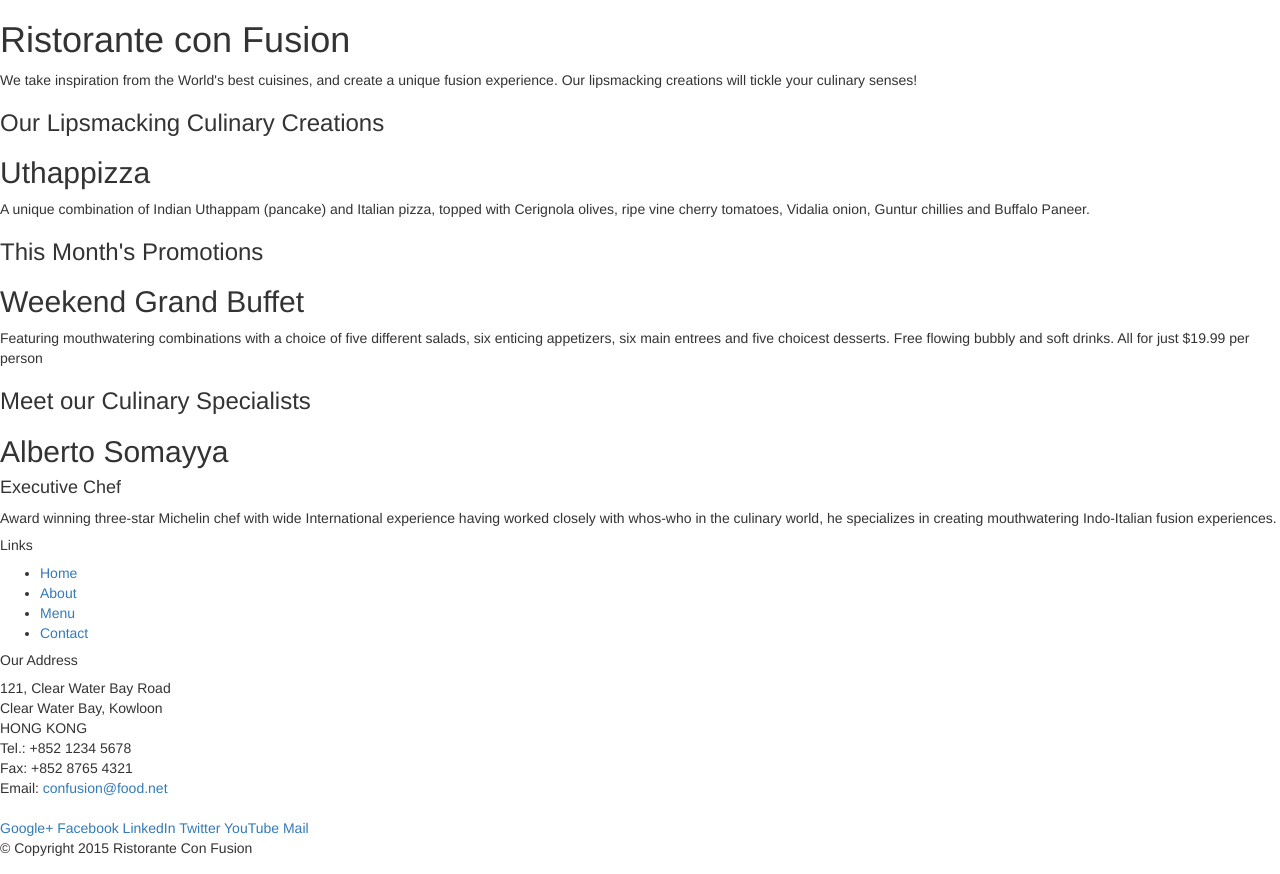
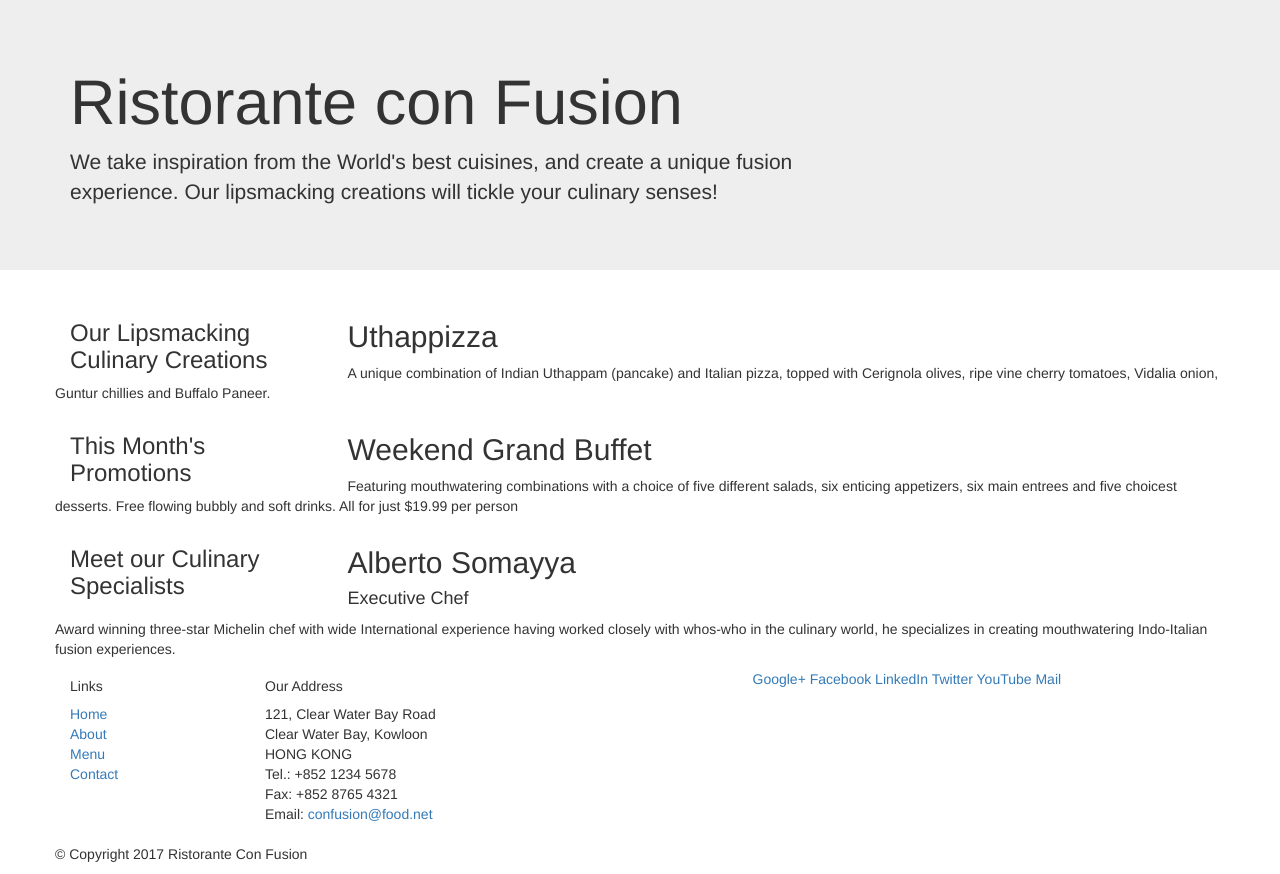
Before and after one commit to Voltokk/Voltokk.github.io, a website: page Bootstrap4/conFusion/index.html in a window 1280 px wide. Drawn offline with Linux system fonts and the light colour scheme; files whose address does not match are found by name.

Commit message:
Working on Boostrap lessons

```diff
--- a/Bootstrap4/conFusion/index.html
+++ b/Bootstrap4/conFusion/index.html
@@ -9,30 +9,31 @@
 
     <!-- Bootstrap CSS -->
     <link rel="stylesheet" href="node_modules/bootstrap/dist/css/bootstrap.min.css">
+    <link rel="stylesheet" href="css/style.css">
     <title>Ristorante Con Fusion</title>
 </head>
 
 <body>
-<header>
-    <div>
-        <div>
-            <div>
+<header class="jumbotron">
+    <div class="container">
+        <div class="row">
+            <div class="col-12 col-sm-8">
                 <h1>Ristorante con Fusion</h1>
                 <p>We take inspiration from the World's best cuisines, and create a unique fusion experience. Our
                     lipsmacking creations will tickle your culinary senses!</p>
             </div>
-            <div>
+            <div class="col col-sm">
             </div>
         </div>
     </div>
 </header>
 
-<div>
-    <div>
-        <div>
+<div class="container">
+    <div class="row">
+        <div class="col-sm-4 col-md-3 flex-last">
             <h3>Our Lipsmacking Culinary Creations</h3>
         </div>
-        <div>
+        <div class="col-sm col-md flex-first">
             <h2>Uthappizza</h2>
             <p>A unique combination of Indian Uthappam (pancake) and Italian pizza, topped with Cerignola olives, ripe
                 vine cherry tomatoes, Vidalia onion, Guntur chillies and Buffalo Paneer.</p>
@@ -40,11 +41,11 @@
     </div>
 
 
-    <div>
-        <div>
+    <div class="row">
+        <div class="col-sm-4 col-md-3">
             <h3>This Month's Promotions</h3>
         </div>
-        <div>
+        <div class="col-sm col-md">
             <h2>Weekend Grand Buffet</h2>
             <p>Featuring mouthwatering combinations with a choice of five different salads, six enticing appetizers, six
                 main entrees and five choicest desserts. Free flowing bubbly and soft drinks. All for just $19.99 per
@@ -52,11 +53,11 @@
         </div>
     </div>
 
-    <div>
-        <div>
+    <div class="row">
+        <div class="col-sm-4 col-md-3 flex-last">
             <h3>Meet our Culinary Specialists</h3>
         </div>
-        <div>
+        <div class="col-sm col-md flex-first">
             <h2>Alberto Somayya</h2>
             <h4>Executive Chef</h4>
             <p>Award winning three-star Michelin chef with wide International experience having worked closely with
@@ -67,18 +68,18 @@
 </div>
 
 <footer>
-    <div>
-        <div>
-            <div>
+    <div class="container">
+        <div class="row">
+            <div class="col-5 col-sm-2 offset-1">
                 <h5>Links</h5>
-                <ul>
+                <ul class="list-unstyled">
                     <li><a href="#">Home</a></li>
                     <li><a href="#">About</a></li>
                     <li><a href="#">Menu</a></li>
                     <li><a href="#">Contact</a></li>
                 </ul>
             </div>
-            <div>
+            <div class="col-6 col-sm-5">
                 <h5>Our Address</h5>
                 <address>
                     121, Clear Water Bay Road<br>
@@ -89,7 +90,7 @@
                     Email: <a href="mailto:confusion@food.net">confusion@food.net</a>
                 </address>
             </div>
-            <div>
+            <div class="col col-sm-4">
                 <div>
                     <a href="http://google.com/+">Google+</a>
                     <a href="http://www.facebook.com/profile.php?id=">Facebook</a>
@@ -100,9 +101,9 @@
                 </div>
             </div>
         </div>
-        <div>
-            <div>
-                <p>© Copyright 2015 Ristorante Con Fusion</p>
+        <div class="row">
+            <div class="col-auto">
+                <p>© Copyright 2017 Ristorante Con Fusion</p>
             </div>
         </div>
     </div>
```
